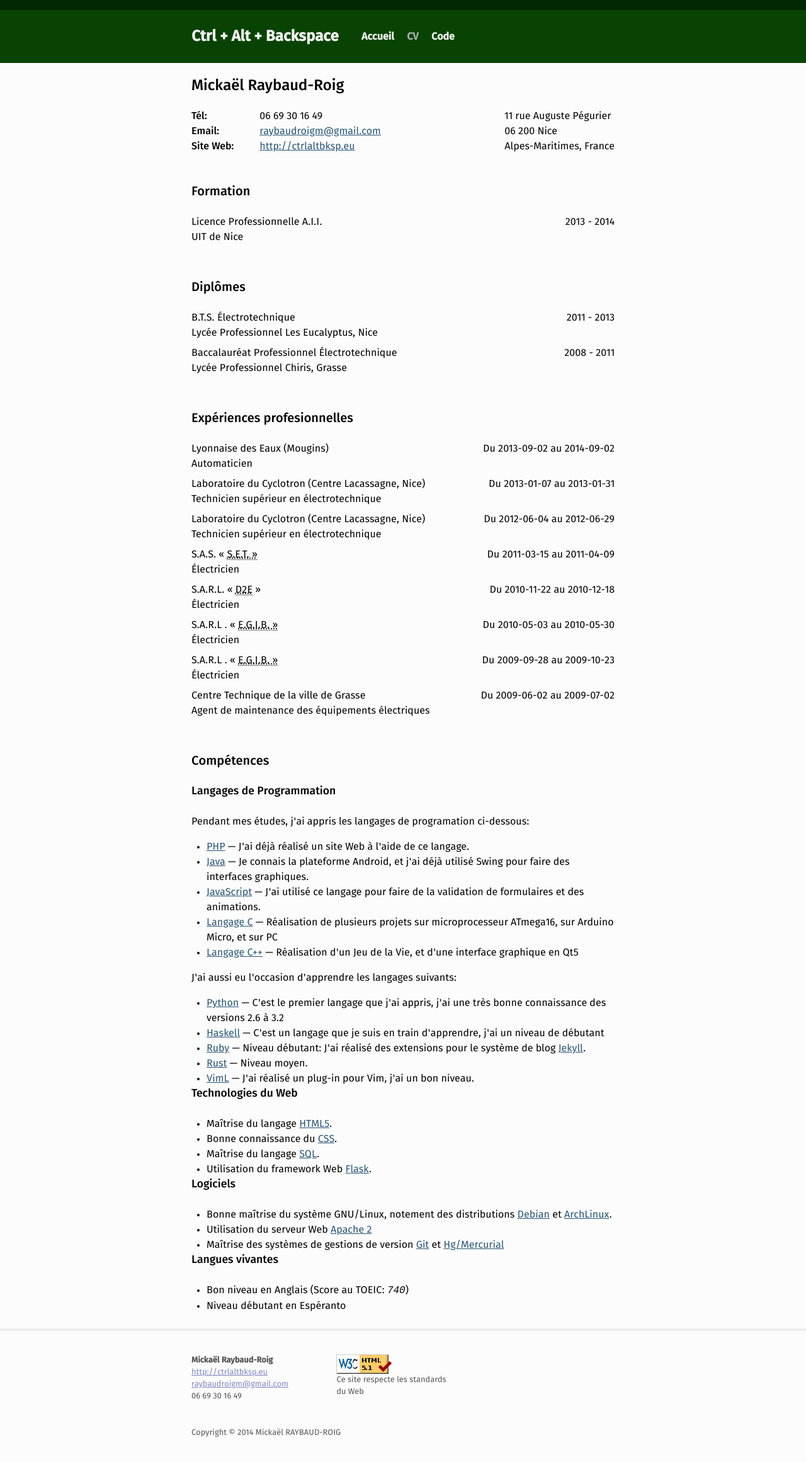
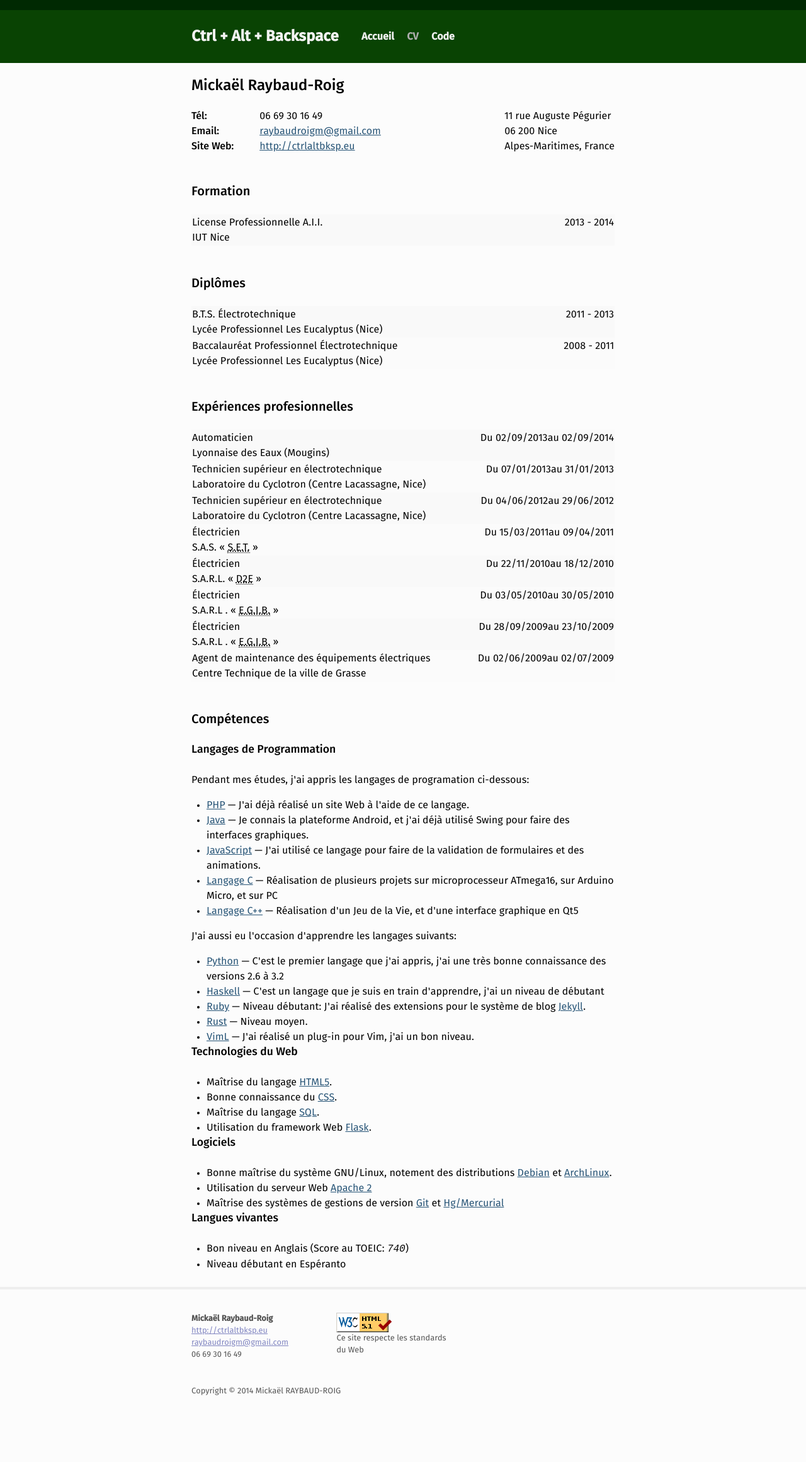
Before and after one commit to m-r-r/ctrlaltbksp.eu, a Jekyll site: the page built from cv.html, in a window 1280 px wide. Shown: the whole page at 63% size. Built offline with Jekyll 4.4.1, drawn with Linux system fonts in a browser that asks for light colours; after the commit the page ends 2255 px from its top, so only the background shows below that.

Commit message:
Passage en YAML du CV

```diff
--- a/_layouts/default.html
+++ b/_layouts/default.html
@@ -1,7 +1,7 @@
 <!DOCTYPE html>
 <html>
   <head>
-    <meta charset="utf-8">
+    <meta charset="utf-8" />
     <!--[if lte IE 8]>
     <meta http-equiv="Content-Type" content="text/html; charset=utf-8" />
     <script type="text/javascript">
@@ -11,12 +11,9 @@
     <title>{{ page.title }} &mdash; {{ site.title }}</title>
     <meta name="viewport" content="width=device-width" />
 
-    <!-- syntax highlighting CSS -->
     <link rel="stylesheet" type="text/css" href="{{ site.baseurl }}/css/syntax.css?v={{ site.time | date:'%s' }}" />
-
-    <!-- Custom CSS -->
     <link rel="stylesheet" type="text/css" href="{{ site.baseurl }}/css/main.css?v={{ site.time | date:'%s' }}" />
-
+    <link rel="stylesheet" type="text/css" media="print" href="{{ site.baseurl }}/css/print.css?v={{ site.time | date:'%s' }}" />
   </head>
   <body itemtype="http://schema.org/Blog" itemscope="itemscope">
     <a id="to-content" href="#content">Aller au contenu</a>
--- a/css/main.css
+++ b/css/main.css
@@ -251,6 +251,23 @@ address, cite, var {
   src: local('Fira Sans'), local('FiraSans'), url(../fonts/FiraSans-MediumItalic.woff) format('woff');
 }
 
+
+/* Tables */
+
+table {
+    border: none;
+    border-collapse: collapse;
+}
+
+table tr:nth-child(2n) {
+    background-color: #fbfbfb;
+}
+
+table tr:nth-child(2n+1) {
+    background-color: #f9f9f9;
+}
+
+/*****************************************************************************/
 /*****************************************************************************/
 /*
 /* Home
@@ -469,14 +486,12 @@ body {
   }
 }
 
-.vcalendar {
-  margin-left: 0;
-  padding-left: 0;
-  list-style-type: none;
+table.vcalendar {
+  width: 100%;
+  border-collapse: collapse;
 }
 
-.vcalendar .vevent {
-  margin: .5em 0;
+table.vcalendar td.date_duration {
+  text-align: right;
+  vertical-align: top;
 }
-
-.vcalendar .vevent .date_duration { float: right; }
--- /dev/null
+++ b/css/print.css
@@ -0,0 +1,24 @@
+@media print {
+    @page {
+        margin: 0;
+        padding: 1em 2em;
+    }
+
+    * {
+        background-image: none;
+        background-color: transparent;
+        color: auto;
+    }
+
+    body { border-top: 0; }
+
+    #banner, #footer {
+        display: none;
+    }
+
+    .inner {
+        max-width: 100%;
+        width: auto;
+        margin: .5em 0;
+    }
+}
--- a/cv.html
+++ b/cv.html
@@ -36,61 +36,57 @@ featured: 2
   <!-- Formation -->
   <section class="inner" id="cv-formation">
     <h3>Formation</h3>
-
-    <ol class="vcalendar">
-      <li class="education vevent vcard">
-      <div class="date_duration">
-        <time class="dtstart" datetime="2013">2013</time> - <time class="dtend" title="2014">2014</time>
-      </div>
-      <span class="description">Licence Professionnelle A.I.I.</span>
-      <div class="location">
-        UIT de Nice
-      </div>
-      </li>
-    </ol>
+    <table class="vcalendar">
+      {% for e in site.data.cv.formation %}
+      <tr class="education vevent">
+        <td>
+          <span class="summary">{{ e.title }}</span><br />
+          <span class="location">{{ e.location }}</span>
+        </td>
+        <td class="date_duration">
+          <time class="dtstart" datetime="{{ e.dtstart }}">{{ e.dtstart }}</time>
+          - <time class="dtend" datetime="{{ e.dtend }}">{{ e.dtend }}</time>
+        </td>
+      </tr>
+      {% endfor %}
+    </table>
   </section>
 
-  <section class="inner">
+  <section class="inner" id="cv-diplomes">
     <h3>Diplômes</h3>
-
-    <ol class="vcalendar">
-      <li class="education vevent vcard">
-      <div class="date_duration">
-        <time class="dtstart" datetime="2011">2011</time> - <time class="dtend" title="2013">2013</time>
-      </div>
-      <span class="description">B.T.S. Électrotechnique</span>
-      <div class="location">
-        Lycée Professionnel Les Eucalyptus, Nice
-      </div>
-      </li>
-
-      <li class="education vevent vcard">
-      <div class="date_duration">
-        <time class="dtstart" datetime="2008">2008</time> - <time class="dtend" title="2011">2011</time>
-      </div>
-      <span class="description">Baccalauréat Professionnel Électrotechnique</span>
-      <div class="location">
-        Lycée Professionnel Chiris, Grasse
-      </div>
-      </li>
-    </ol>
+    <table class="vcalendar">
+      {% for e in site.data.cv.diplomes %}
+      <tr class="education vevent">
+        <td>
+          <span class="summary">{{ e.title }}</span><br />
+          <span class="location">{{ e.location }}</span>
+        </td>
+        <td class="date_duration">
+          <time class="dtstart" datetime="{{ e.dtstart }}">{{ e.dtstart }}</time>
+          - <time class="dtend" datetime="{{ e.dtend }}">{{ e.dtend }}</time>
+        </td>
+      </tr>
+      {% endfor %}
+    </table>
   </section>
 
   <!-- Expériences -->
   <section class="inner">
     <h3>Expériences profesionnelles</h3>
-    <ol class="vcalendar">
+    <table class="vcalendar">
       {% for e in site.data.cv.experiences %}
-      <li class="experience vevent">
-        <div class="date_duration">
-          Du <time class="dtstart" datatime="{{ e.dtstart }}">{{ e.dtstart | fromat:'%d/%m/%Y' }}</time>
-          au <time class="dtend" datatime="{{ e.dtend }}">{{ e.dtend | fromat:'%d/%m/%Y' }}</time>
-        </div>
-        <div class="location">{{ e.location }}</div>
-        <div class="summary">{{ e.title }}</div>
-      </li>
+      <tr class="experience vevent">
+        <td>
+          <span class="summary">{{ e.title }}</span><br />
+          <span class="location">{{ e.location }}</span>
+        </td>
+        <td class="date_duration">
+          Du <time class="dtstart" datetime="{{ e.dtstart }}">{{ e.dtstart | date:'%d/%m/%Y' }}</time><wbr />
+            au <time class="dtend" datetime="{{ e.dtend }}">{{ e.dtend | date:'%d/%m/%Y' }}</time>
+          </td>
+        </tr>
         {% endfor %}
-    </ol>
+      </table>
     </section>
 
     <!-- Compétences -->
```
Also changed, not shown: _data/cv.yaml (+21 -3 lines). Lines whose indentation alone changed are shown as unchanged.
